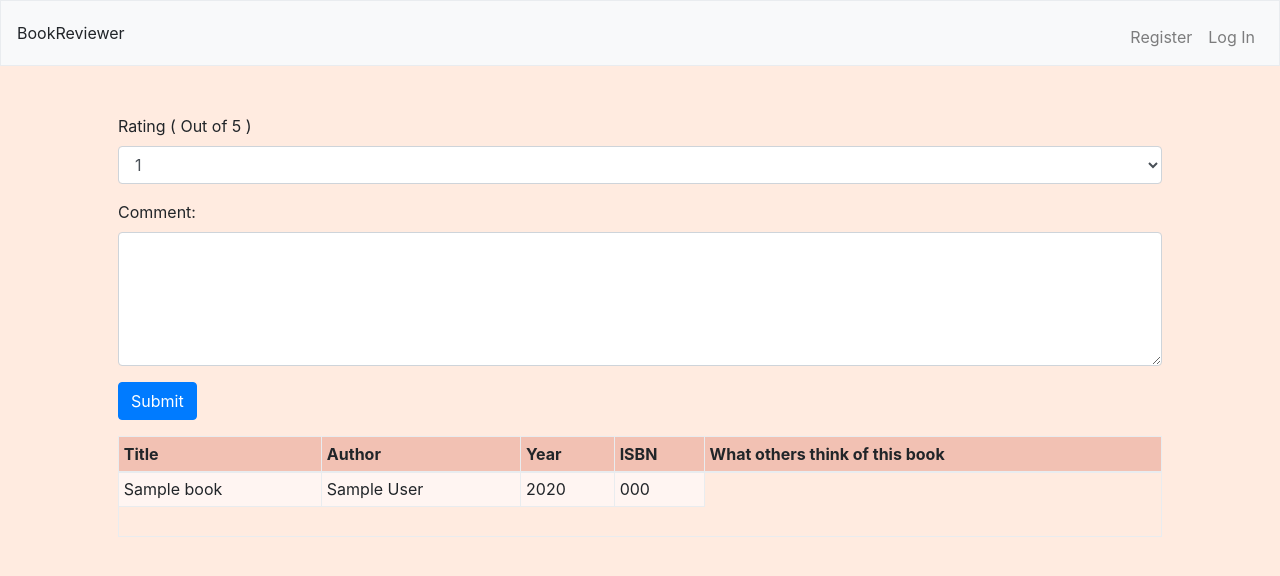
After one commit to zseen/cs50-web, a Flask app: template Project1/project1/templates/reviewBook.html in a window 1280 px wide. The commit adds this page. Shown: the top 576 px of the page. Run offline with Flask 2, Linux system fonts and the light colour scheme; the template is opened without the code that fills it: most values are stand-ins (such as "Sample title", 1, 10 or a date in 2020); style sheets or scripts are compiled from the project's sources; some libraries are stand-ins or nearby versions.

Commit message:
Let users add rating and review - need lots of improvement

```diff
--- a/Project1/project1/DatabaseHandler.py
+++ b/Project1/project1/DatabaseHandler.py
@@ -70,6 +70,10 @@ class DatabaseHandler:
             {"user_id": user_id, "book_id": book_id, "rating": rating, "review": review})
         self._database.commit()
 
+    def retrieveAllReviewsOfBook(self, bookId):
+        allReviews = self._database.execute("SELECT review FROM reviews WHERE book_id = :book_id",
+                                            {"book_id": bookId}).fetchall()
+        return allReviews
 
 
 class MockTestDatabaseHandler(TestCase):
--- a/Project1/project1/application.py
+++ b/Project1/project1/application.py
@@ -120,21 +120,29 @@ def search():
 
 
 @app.route("/search/<isbn>", methods=["GET", "POST"])
-@login_required
+
 def showBookDetails(isbn):
     book = databaseHandler.retrieveBookData(isbn)
 
+    bookId = book[0]["id"]
+    reviewsFromOthers = databaseHandler.retrieveAllReviewsOfBook(bookId)
+
     # "book" is list, so the book information is in the [0]th element of the list
-    return render_template("book.html", book=book[0])
+    #return render_template("book.html", book=book[0], reviewsFromOthers=reviewsFromOthers)
+    return render_template("reviewBook.html", book=book[0], reviewsFromOthers=reviewsFromOthers)
 
 
+@app.route("/addBookReview/<isbn>", methods=["GET", "POST"])
+
 def addBookReview(isbn):
+    print("here?")
     book = databaseHandler.retrieveBookData(isbn)
 
     userId = session["id"]
     bookId = book[0]["id"]
     review = request.form.get("review")
     rating = request.form.get("rating")
+    print(userId, bookId, review, rating)
 
     if databaseHandler.isBookReviewAlreadyAdded(userId, bookId):
         return render_template("apology.html", errorMessage="You have already submitted a review.")
@@ -143,5 +151,5 @@ def addBookReview(isbn):
         return render_template("apology.html", errorMessage="You have already submitted a rating.")
 
     databaseHandler.addBookReviewAndRating(rating, review, userId, bookId)
-
-    redirect("/")
+    reviewsFromOthers = databaseHandler.retrieveAllReviewsOfBook(bookId)
+    return render_template("book.html", book=book[0], reviewsFromOthers=reviewsFromOthers)
--- /dev/null
+++ b/Project1/project1/templates/reviewBook.html
@@ -0,0 +1,54 @@
+{% extends "layout.html" %}
+
+{% block title %}
+    {{ book.title }}
+{% endblock %}
+
+{% block main %}
+<form action = "{{ url_for('addBookReview', isbn=book.isbn) }}" method="post">
+        <table class="table table-bordered table-sm">
+            <thead>
+                <tr>
+                    <th>Title</th>
+                    <th>Author</th>
+                    <th>Year</th>
+                    <th>ISBN</th>
+                    <th>What others think of this book</th>
+                </tr>
+            </thead>
+            <tbody>
+                    <tr>
+                        <td>{{ book.title }}</td>
+                        <td>{{ book.author }}</td>
+                        <td>{{ book.year }}</td>
+                        <td>{{ book.isbn }}</td>
+
+
+                            <form action = "{{ url_for('addBookReview', isbn=book.isbn) }}" method="post">
+
+                                <div class="form-group">
+                                    <label for="rating">Rating ( Out of 5 )</label>
+                                    <select class="form-control" name="rating" id="rating">
+                                        {%  for count in range(5) %}
+                                            <option value="{{ count+1 }}">{{ count+1 }}</option>
+                                        {% endfor %}
+                                    </select>
+                                </div>
+                                <div class="form-group">
+                                  <label for="comment">Comment:</label>
+                                  <textarea class="form-control" rows="5" name="review"></textarea>
+                                </div>
+
+                                <div class="form-group">
+                                    <button class="btn btn-primary" type="submit">Submit</button>
+                                </div>
+
+                   </tr>
+
+
+
+               <tr style="height: 30px;"/>
+            </tbody>
+        </table>
+    </form>
+{% endblock %}
```
Also changed, not shown: Project1/project1/templates/book.html (+13 -3 lines).
